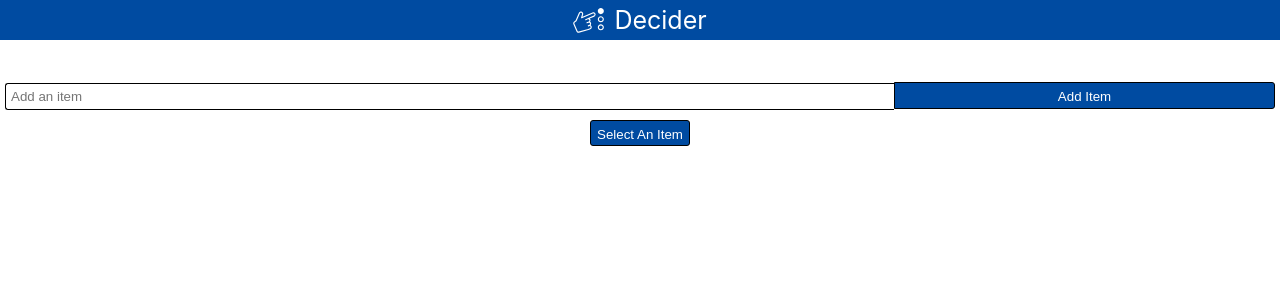
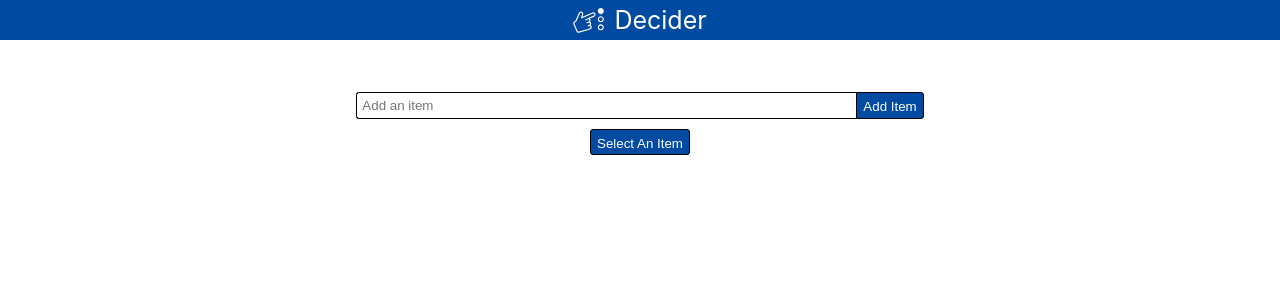
Before and after one commit to ProjectErostribe/decidr, a React (Create React App) app: page / in a window 1280 px wide. Shown: the top 300 px of the page. Built offline with nearby package versions, Linux system fonts and the light colour scheme.

Commit message:
style(layout): make input and global controls flex, set max width

```diff
--- a/src/App.css
+++ b/src/App.css
@@ -36,10 +36,15 @@ header {
 
 main {
   overflow: auto;
+  max-width: 500px;
+  margin: 0 auto;
+  padding: 5px;
 }
 
 #add-item {
-  padding: 5px;
+  margin: 5px;
+  display: flex;
+  justify-content: center;
 }
 
 #add-item input,
@@ -49,17 +54,19 @@ main {
 }
 
 #add-item input {
+  display: block;
+  flex: 1 0 auto;
   border: solid 1px #000;
   border-right: none;
   border-radius: 3px 0 0 3px;
-  display: inline-block;
-  width: 70%;
   padding: 0 5px;
+  max-width: 500px;
 }
 
 #add-item button {
-  width: 30%;
+  display: block;
   border-radius: 0 3px 3px 0;
+  max-width: 100px;
 }
 
 ol#display-list {
@@ -78,7 +85,9 @@ ol#display-list {
 }
 
 footer {
- padding: 5px;
+  display: flex;
+  justify-content: space-evenly;
+  margin: 5px;
 }
 
 button {
--- a/src/App.js
+++ b/src/App.js
@@ -37,10 +37,10 @@ function App() {
       />
       <footer>
         {selectedItem.length > 0
-          ? <div>
+          ? <>
             <button onClick={clearSelection}>Clear Selection</button>
             <button onClick={selectItem}>Select Again</button>
-          </div>
+          </>
           : <button onClick={selectItem}>Select An Item</button>
         }
       </footer>
```
